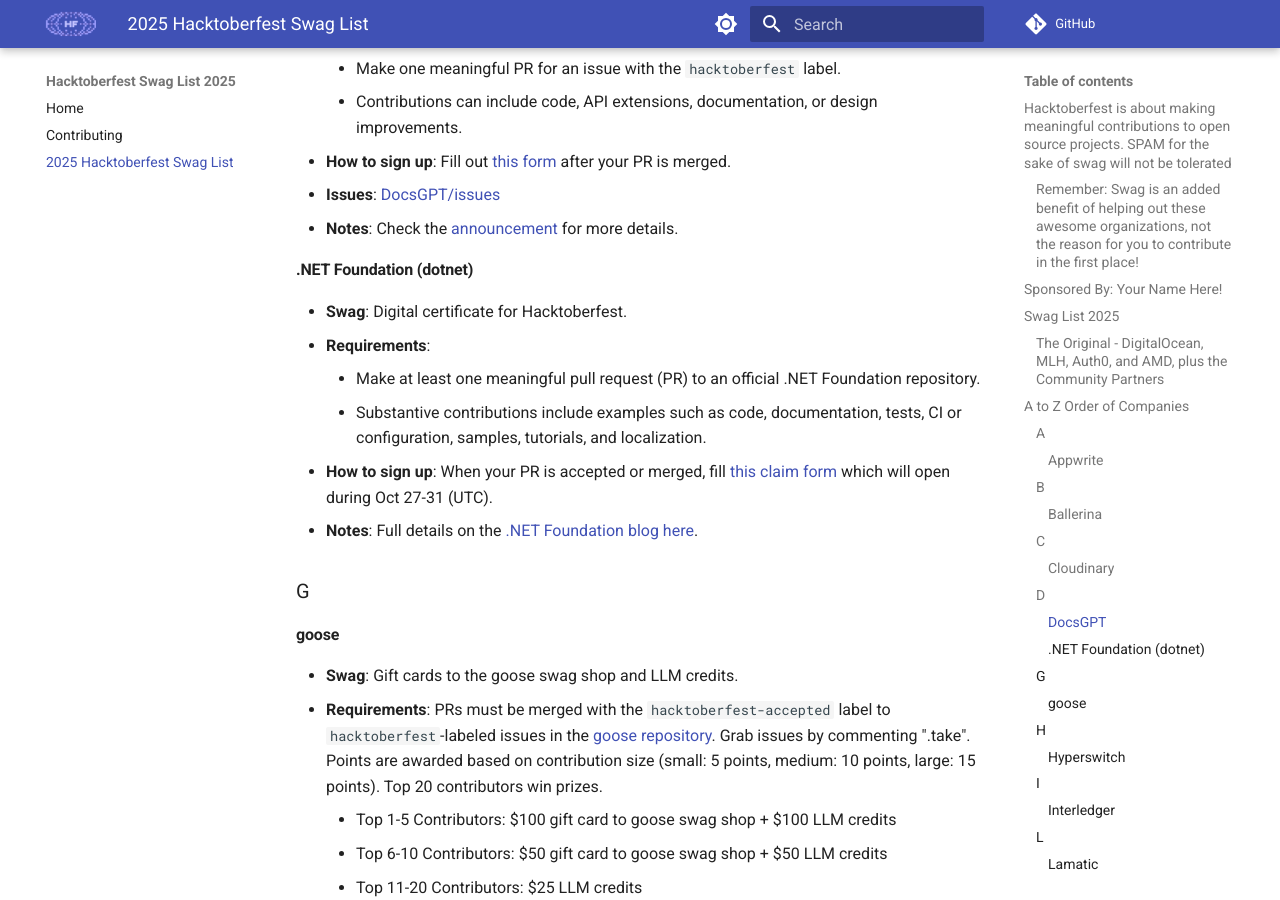
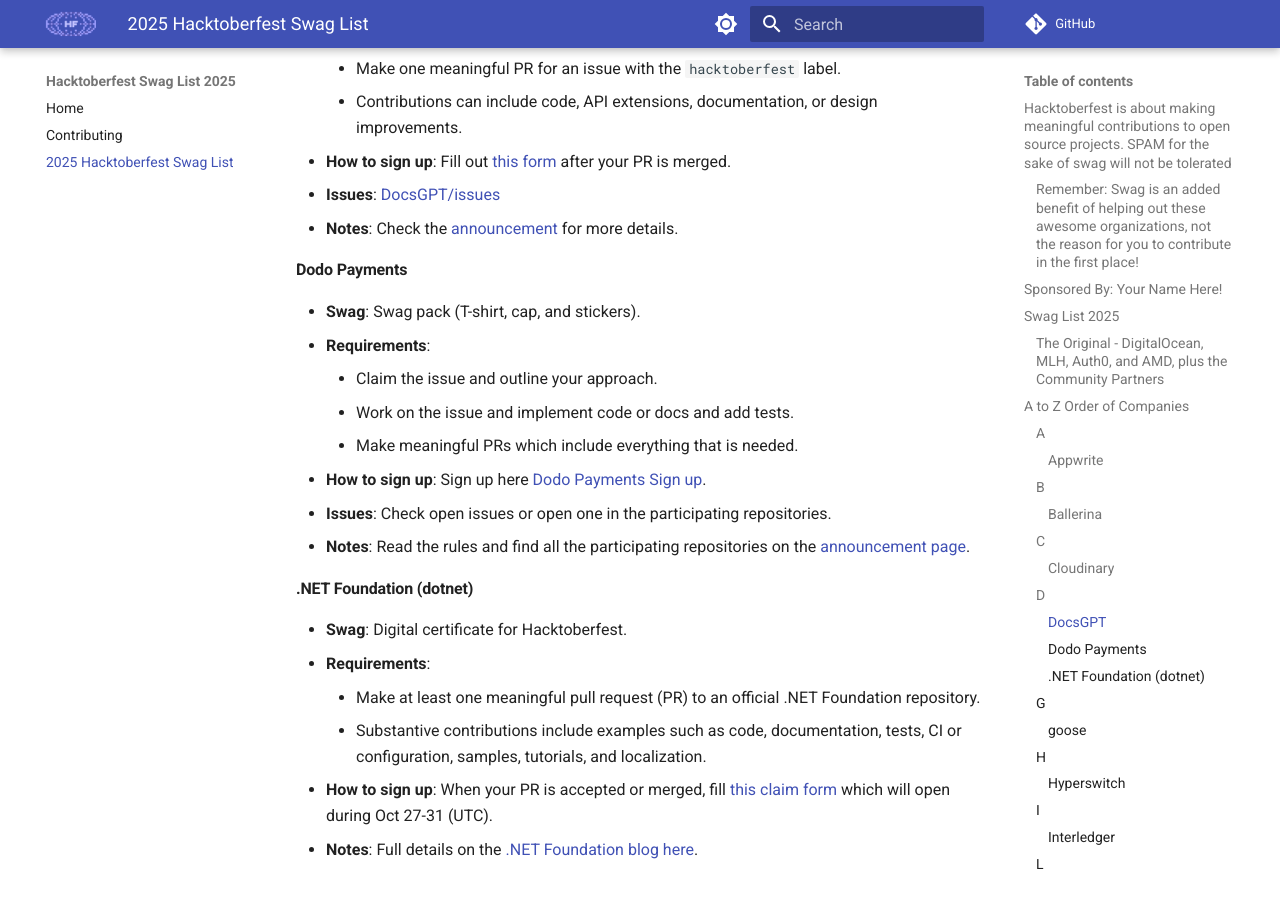
Before and after one commit to crweiner/hacktoberfest-swag-list, an MkDocs documentation site: the page built from docs/list.md, in a window 1280 px wide and 900 px high, scrolled down 2633 px. Built offline with MkDocs 1.6.1 and Material for MkDocs 9.7.7, drawn with Linux system fonts in a browser that asks for light colours; plug-ins that fetch from the network failed and are left out; comment, search, counter and statistics services are not loaded.

Commit message:
feat : Add Dodo Payments to the 2025 Swag List (#1026)
* feat : Add Dodo Payments to the 2025 Swag List

Adds Dodo Payments to the alphabetical list of companies offering swag for Hacktoberfest 2025. Details include swag items, requirements, sign up link and links to relevant repositories.

* Fix: Address maintainer review comments for Dodo Payments entry

* Fix: Apply 4-space indentation for MkDocs list formatting

* Fix: Add periods to requirements list for correct grammar.

* Update DoDo Payments

---------

Co-authored-by: Chandler Weiner <chandler@chandlerweiner.com>
Co-authored-by: Chandler Weiner <23106097+crweiner@users.noreply.github.com>

```diff
--- a/docs/list.md
+++ b/docs/list.md
@@ -78,6 +78,17 @@
 - **How to sign up**: Fill out [this form](https://forms.gle/Npaba4n9Epfyx56S8) after your PR is merged.
 - **Issues**: [DocsGPT/issues](https://github.com/arc53/DocsGPT/issues)
 - **Notes**: Check the [announcement](https://github.com/arc53/DocsGPT/blob/main/HACKTOBERFEST.md) for more details.
+
+#### Dodo Payments
+
+- **Swag**: Swag pack (T-shirt, cap, and stickers).
+- **Requirements**:
+    - Claim the issue and outline your approach.
+    - Work on the issue and implement code or docs and add tests.
+    - Make meaningful PRs which include everything that is needed.
+- **How to sign up**: Sign up here [Dodo Payments Sign up](https://app.dodopayments.com/signup).
+- **Issues**: Check open issues or open one in the participating repositories.
+- **Notes**: Read the rules and find all the participating repositories on the [announcement page](https://dodopayments.com/blogs/hacktoberfest-2025-dodo-payments).
 
 #### .NET Foundation (dotnet)
 
```
